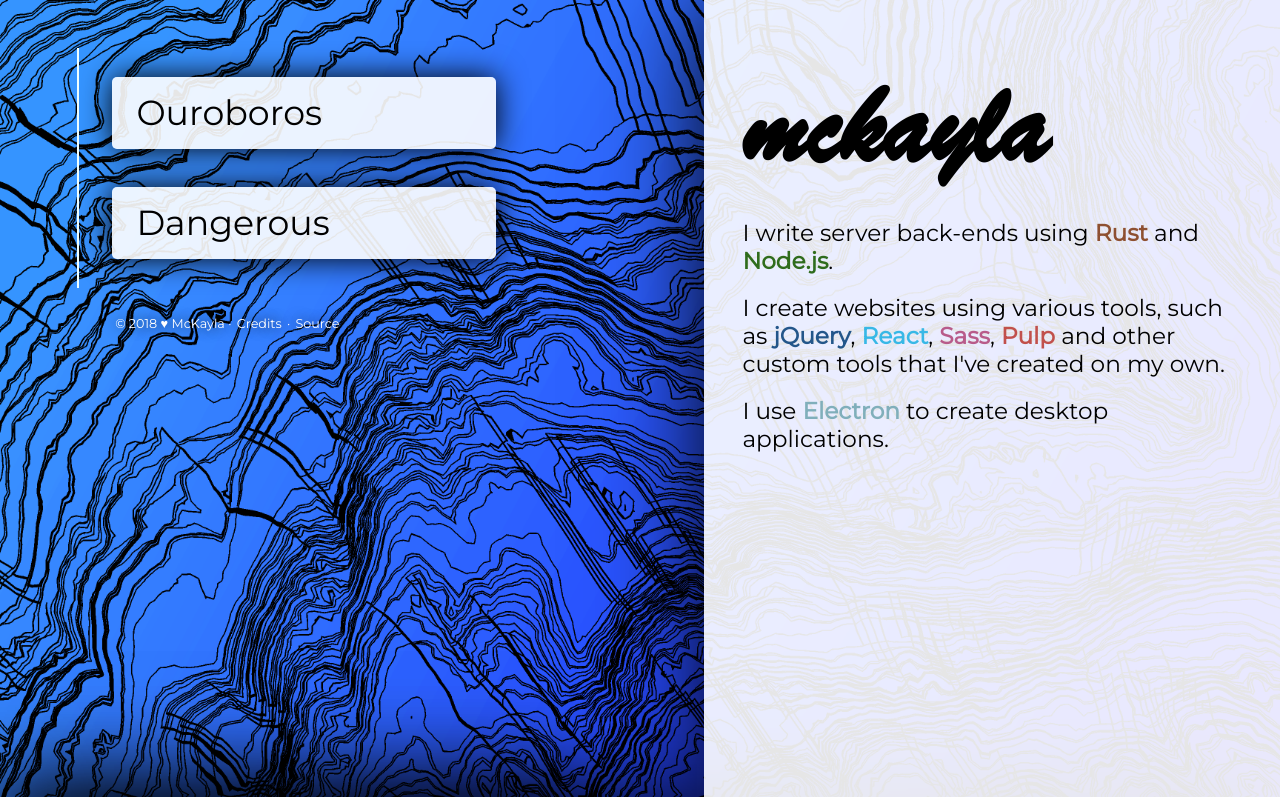
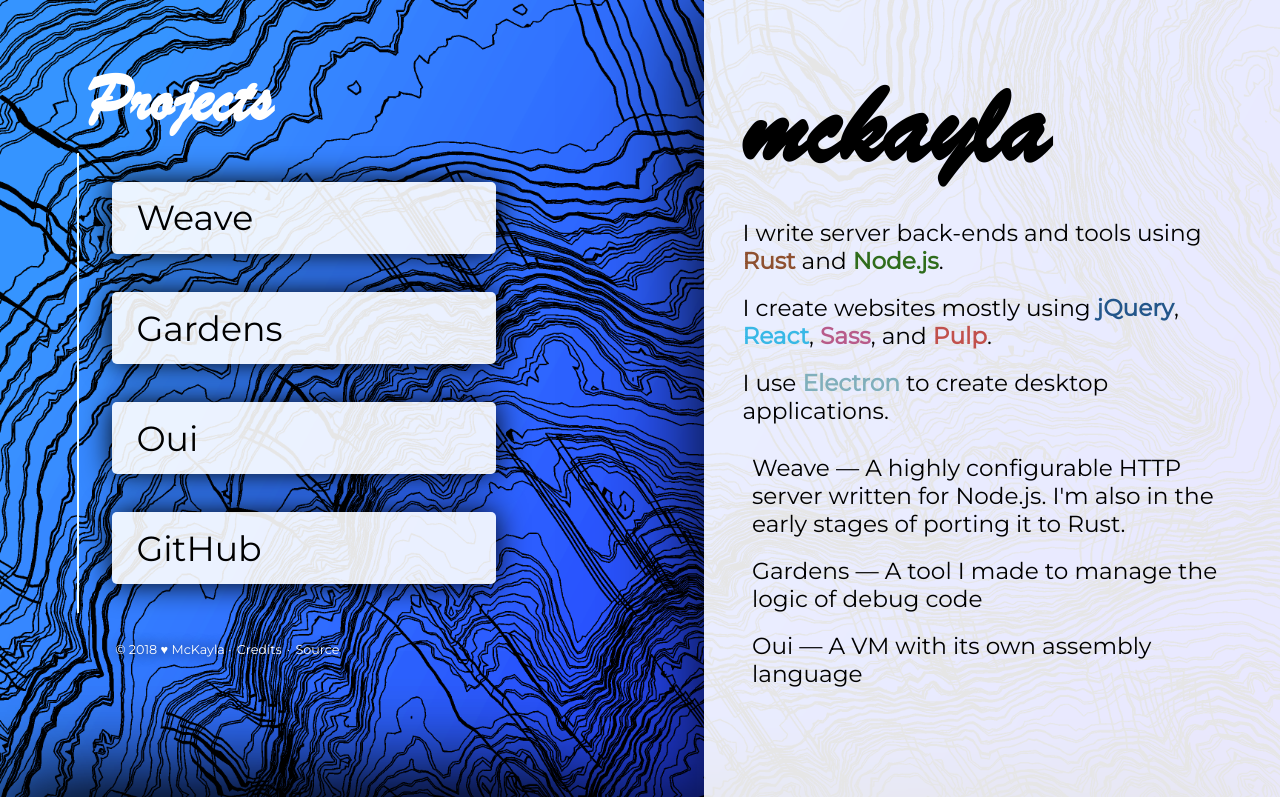
Before and after one commit to partheseas/mckay.la, a web app: file index.html in a window 1280 px wide. Shown: the top 797 px of the page. Run offline with its HTML, style and script files only (its server is not run), Linux system fonts and the light colour scheme; some libraries are stand-ins or nearby versions.

Commit message:
More organic link displays

```diff
--- a/index.html
+++ b/index.html
@@ -19,41 +19,41 @@
 <body>
   <section id="title">
     <div id="nav" class="page-display">
+      <h1>Projects</h1>
       <ul>
-        <li><a href="lab/ouroboros">Ouroboros</a></li>
-        <li><a href="lab/dangerous">Dangerous</a></li>
+        <li><a href="https://github.com/weave-js">Weave</a></li>
+        <li><a href="https://github.com/partheseas/gardens">Gardens</a></li>
+        <li><a href="https://github.com/partheseas/oui">Oui</a></li>
+        <li><a href="https://github.com/partheseas">GitHub</a></li>
       </ul>
 
       <div id="slim-footer">
         &copy; 2018 &hearts; McKayla
         &middot; <a href="#credits">Credits</a>
-        <span class="hidden">
-          &middot; <a href="https://github.com/partheseas/mckay.la">Source</a>
-        </span>
+        &middot; <a href="https://github.com/partheseas/mckay.la">Source</a>
       </div>
     </div>
-    <!-- <div id="slim-footer">
-      &copy; 2018 &hearts; McKayla
-      &middot; <a href="credits.html">Credits</a>
-      <span class="hidden">
-        &middot; <a href="https://github.com/partheseas/mckay.la">Source</a>
-      </span>
-    </div> -->
     <div class="page-content">
       <h1 id="name">mckayla</h1>
-      <p>I write server back-ends using <strong style="color: #8e5030">Rust</strong>
+      <p>I write server back-ends and tools using <strong style="color: #8e5030">Rust</strong>
         and <strong style="color: #2f6c1c">Node.js</strong>.</p>
-      <p>I create websites using various tools, such as <strong style="color: #23568a">jQuery</strong>,
+      <p>I create websites mostly using <strong style="color: #23568a">jQuery</strong>,
         <strong style="color: #38b8e6">React</strong>, <strong style="color: #b85b8a">Sass</strong>,
-        <strong style="color: #c1504c">Pulp</strong> and other custom tools that I've created on my own.</p>
+        and <strong style="color: #c1504c">Pulp</strong>.</p>
       <p>I use <strong style="color: #80afbb">Electron</strong> to create desktop applications.</p>
+    <ul>
+      <li>Weave &mdash; A highly configurable HTTP server written for Node.js.
+        I'm also in the early stages of porting it to Rust.</li>
+      <li>Gardens &mdash; A tool I made to manage the logic of debug code</li>
+      <li>Oui &mdash; A VM with its own assembly language</li>
+    </ul>
     </div>
   </section>
   <section id="education">
     <div class="page-content">
       <h2>Education</h2>
       <p>I study Computer Science and Networking at UVU. I'm just short of half way
-        through my bachelor degree with a 3.5 GPA. I will be helping plan curriculum
+        through my bachelor's degree with a 3.5 GPA. I will be helping plan curriculum
         for a Node.js focused JavaScript class that UVU will soon begin teaching.</p>
       <p>I started studying computers and web development when I was in
         7th grade. The most interesting capability of technology has always been
@@ -63,12 +63,12 @@
   </section>
   <section id="hobbies" >
     <div class="page-display">
+      <h1>Games</h1>
       <ul>
-        <li><a href="https://github.com/weave-js/weave">Weave</a></li>
-        <li><a href="https://github.com/partheseas/gardens">Gardens</a></li>
-        <li><a href="https://github.com/partheseas/oui">Oui</a></li>
-        <li><a href="https://github.com/partheseas">GitHub</a></li>
+        <li><a href="lab/dangerous">Dangerous</a></li>
+        <li><a href="lab/ouroboros">Ouroboros</a></li>
       </ul>
+      <h1>Photography</h1>
       <ul>
         <li><a href="https://instagram.com/partheseas">Instagram</a></li>
       </ul>
@@ -78,16 +78,12 @@
       <p>I spend a lot of time working on hobby projects. Most of them are written
         for Node.js, because the wide variety of packages available and creature comforts
         of JavaScript enable quick iteration on prototype implementations.</p>
-      <ul>
-        <li>Weave &mdash; A highly configurable HTTP server written for Node.js.
-          I'm also in the early stages of porting it to Rust.</li>
-        <li>Gardens &mdash; A tool I made to manage the logic of debug code</li>
-        <li>Oui &mdash; A VM with its own assembly language</li>
-      </ul>
+      <p>I like to design games, but the hurdle of working on a 3d project is a
+        tall one that I have yet to hop over. I have made several 2d games though.</p>
       <p>Aside from programming, I also love Longboarding and Photography.</p>
       <p>I typically use Landyachtz decks, Bear trucks, Bones Red Ceramic bearings,
         and whatever good sliding wheels my go-to shop recommends.</p>
-      <p>For photography I use my trusty Canon EOS Rebel T3i, which I used to take
+      <p>For photography I use a Canon EOS Rebel T3i, which took
         most of the photographs used on this website.</p>
     </div>
   </section>
--- a/resources/style/index.css
+++ b/resources/style/index.css
@@ -27,6 +27,14 @@
 
 section h1 {
   font-family: brush;
+}
+
+.page-display h1 {
+  font-size: 3em;
+  color: white;
+}
+
+.page-content h1 {
   font-size: 5em;
 }
 
```
Also changed, not shown: resources/index.js (+45 -12 lines), 1 other file.
